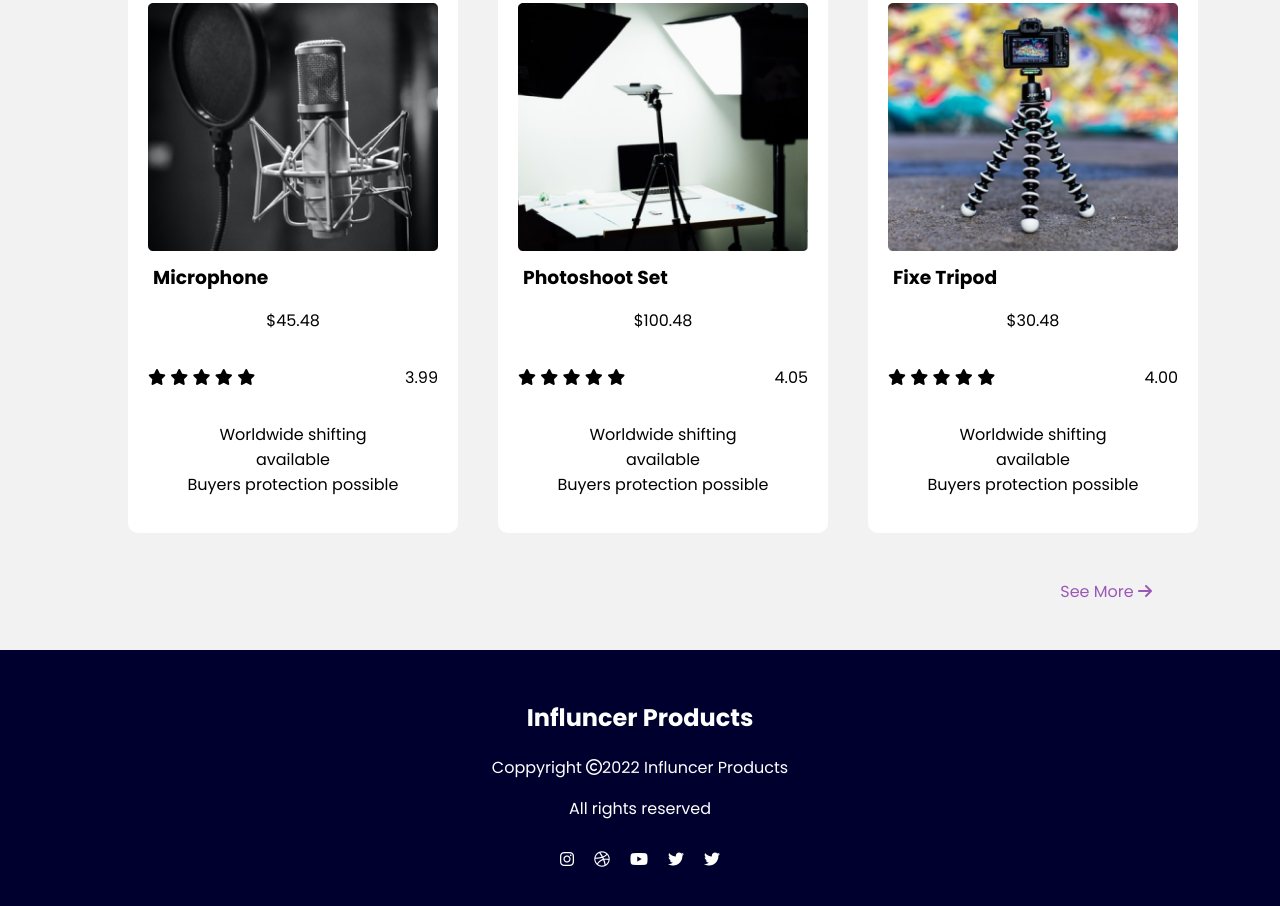
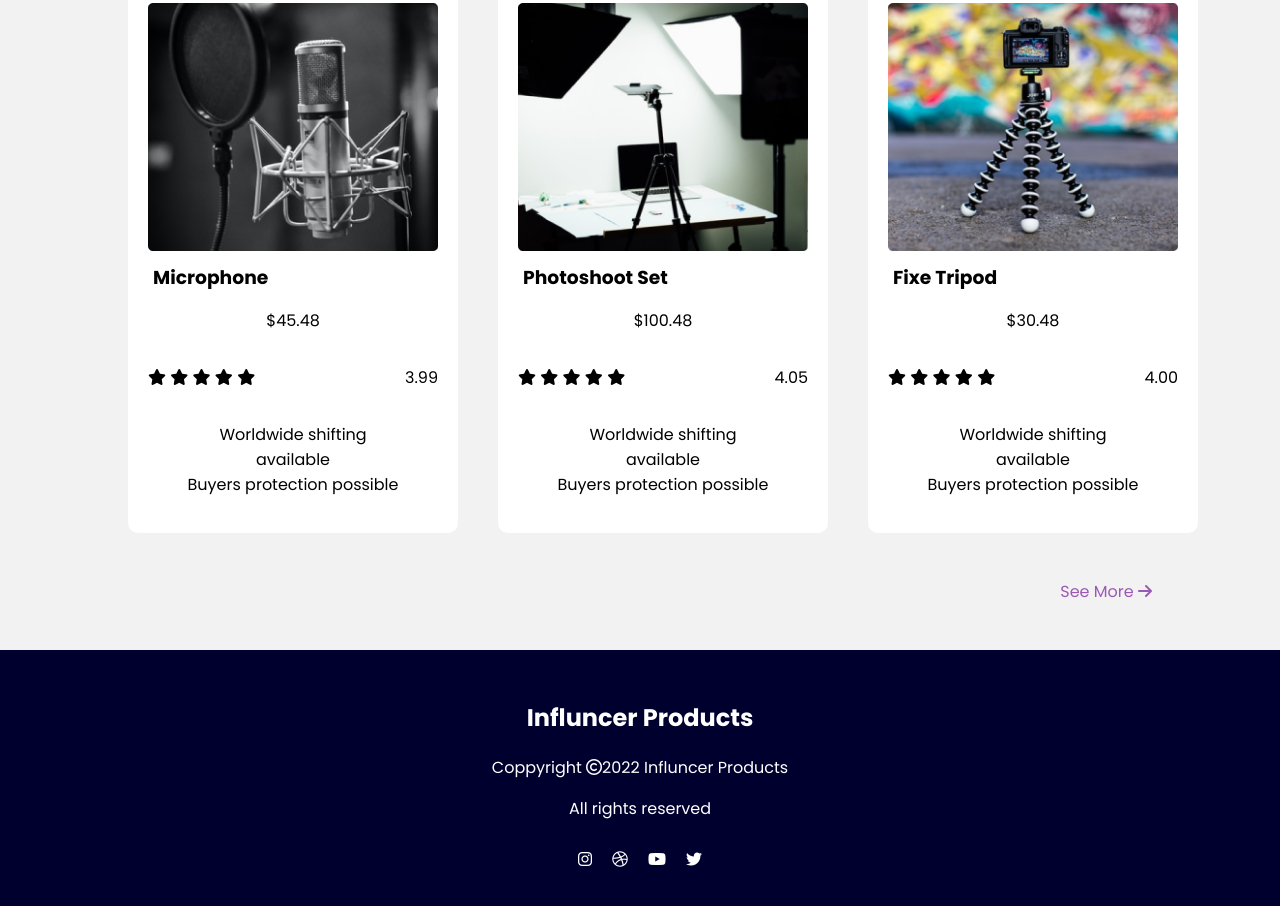
Before and after one commit to sa-sabuj/influncer-gear, a plain HTML site: page index.html in a window 1280 px wide. Shown: the part 2058-2964 px from the top of the page. Drawn offline with Linux system fonts and the light colour scheme.

Commit message:
footer icon remove

```diff
--- a/index.html
+++ b/index.html
@@ -307,7 +307,6 @@
             <div class="dribbble social"><i class="fab fa-dribbble"></i></div>
             <div class="youtube social"><i class="fab fa-youtube"></i></div>
             <div class="twitter social"><i class="fab fa-twitter"></i></div>
-            <div class="twitter social"><i class="fab fa-twitter"></i></div>
         </div>
 
     </footer>
```
